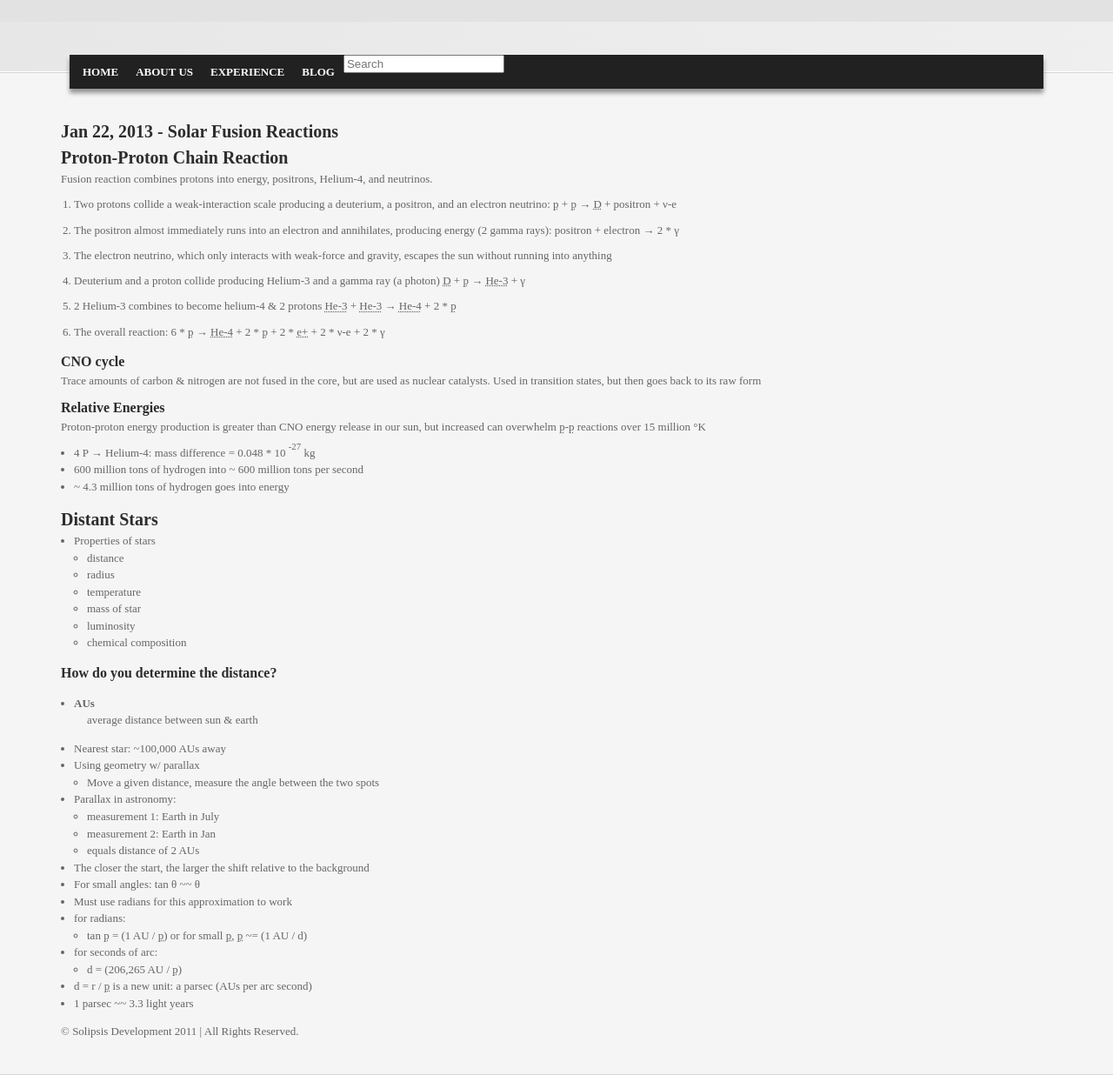
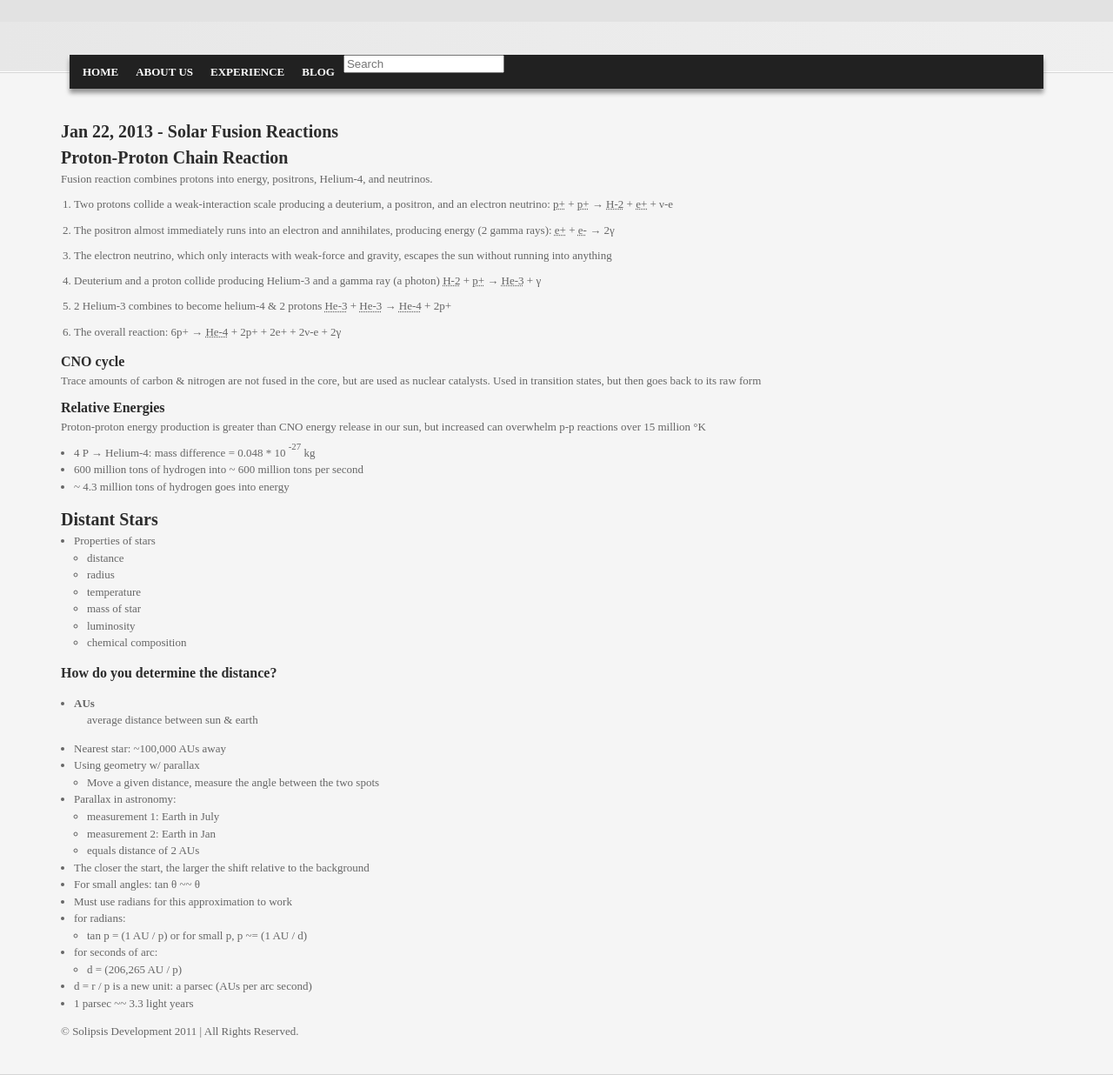
Before and after one commit to berkona/berkona.github.com, a Jekyll site: the page built from notes/astr102/_posts/2013-01-22-solar-fusion-reactions.md, in a window 1280 px wide. Shown: the whole page at 87% size. Built offline with Jekyll 4.4.1, drawn with Linux system fonts in a browser that asks for light colours; Markdown is read by kramdown in place of the engine named in the settings.

Commit message:
Added notes

```diff
--- a/notes/astr102/_posts/2013-01-22-solar-fusion-reactions.md
+++ b/notes/astr102/_posts/2013-01-22-solar-fusion-reactions.md
@@ -20,21 +19,21 @@ Fusion reaction combines protons into energy, positrons,
 Helium-4, and neutrinos.
 
 1. 	Two protons collide a weak-interaction scale producing a deuterium, a positron, and an electron neutrino:
-			p + p &rarr; D + positron + &nu;-e
+			p+ + p+ &rarr; H-2 + e+ + &nu;-e
 
 2.	The positron almost immediately runs into an electron and annihilates, producing energy (2 gamma rays):
-			positron + electron &rarr; 2 * &gamma;
+			e+ + e- &rarr; 2&gamma;
 
 3.	The electron neutrino, which only interacts with weak-force and gravity, escapes the sun without running into anything
 
 4.	Deuterium and a proton collide producing Helium-3 and a gamma ray (a photon)
-			D + p &rarr; He-3 + &gamma;
+			H-2 + p+ &rarr; He-3 + &gamma;
 
 5.  2 Helium-3 combines to become helium-4 & 2 protons
-			He-3 + He-3 &rarr; He-4 + 2 * p
+			He-3 + He-3 &rarr; He-4 + 2p+
 
 6.  The overall reaction:
-			6 * p &rarr; He-4 + 2 * p + 2 * e+ + 2 * &nu;-e + 2 * &gamma;
+			6p+ &rarr; He-4 + 2p+ + 2e+ + 2&nu;-e + 2&gamma;
 
 
 ### CNO cycle ###
```
Also changed, not shown: other parts of notes/astr102/_posts/2013-01-22-solar-fusion-reactions.md (+2 -3 lines).
